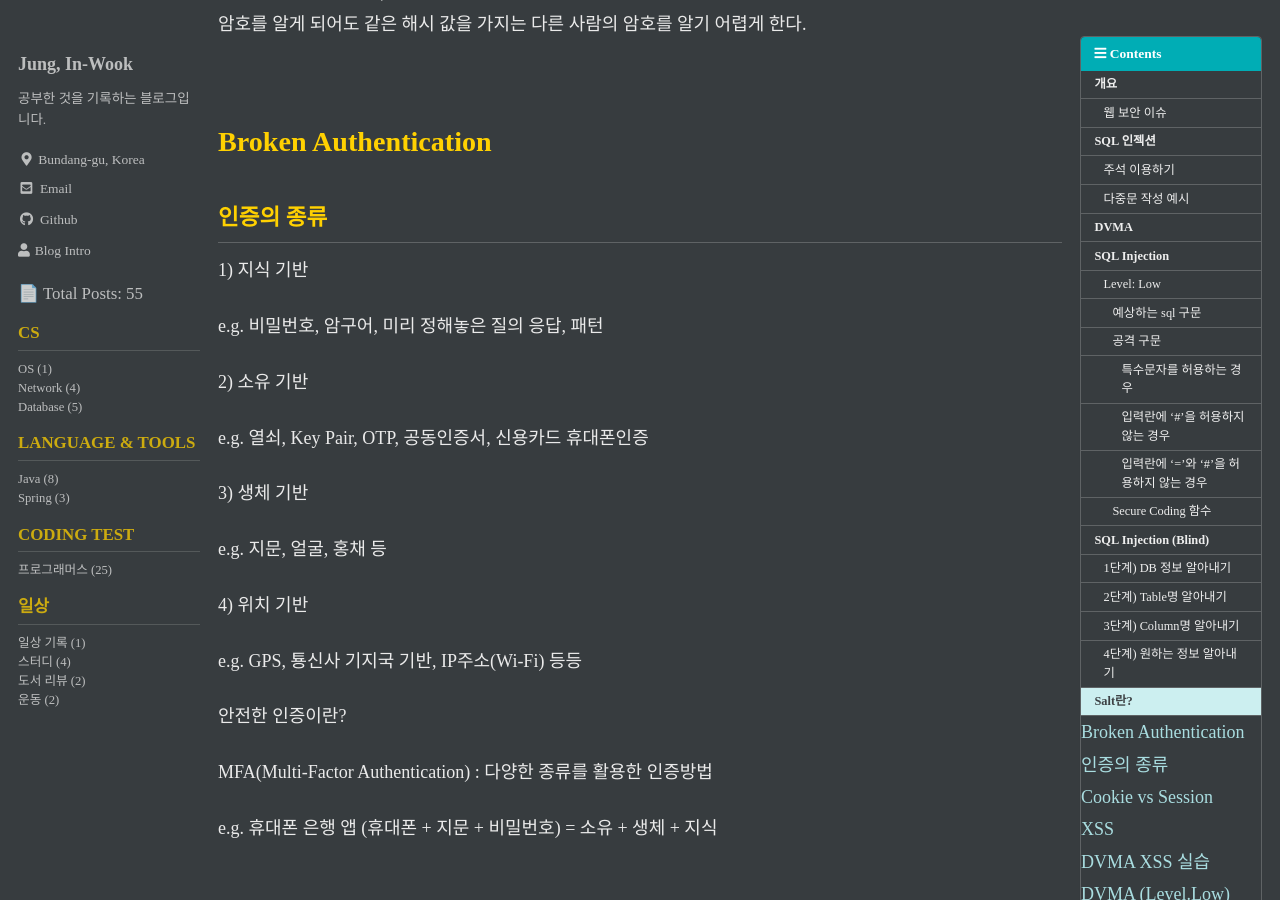
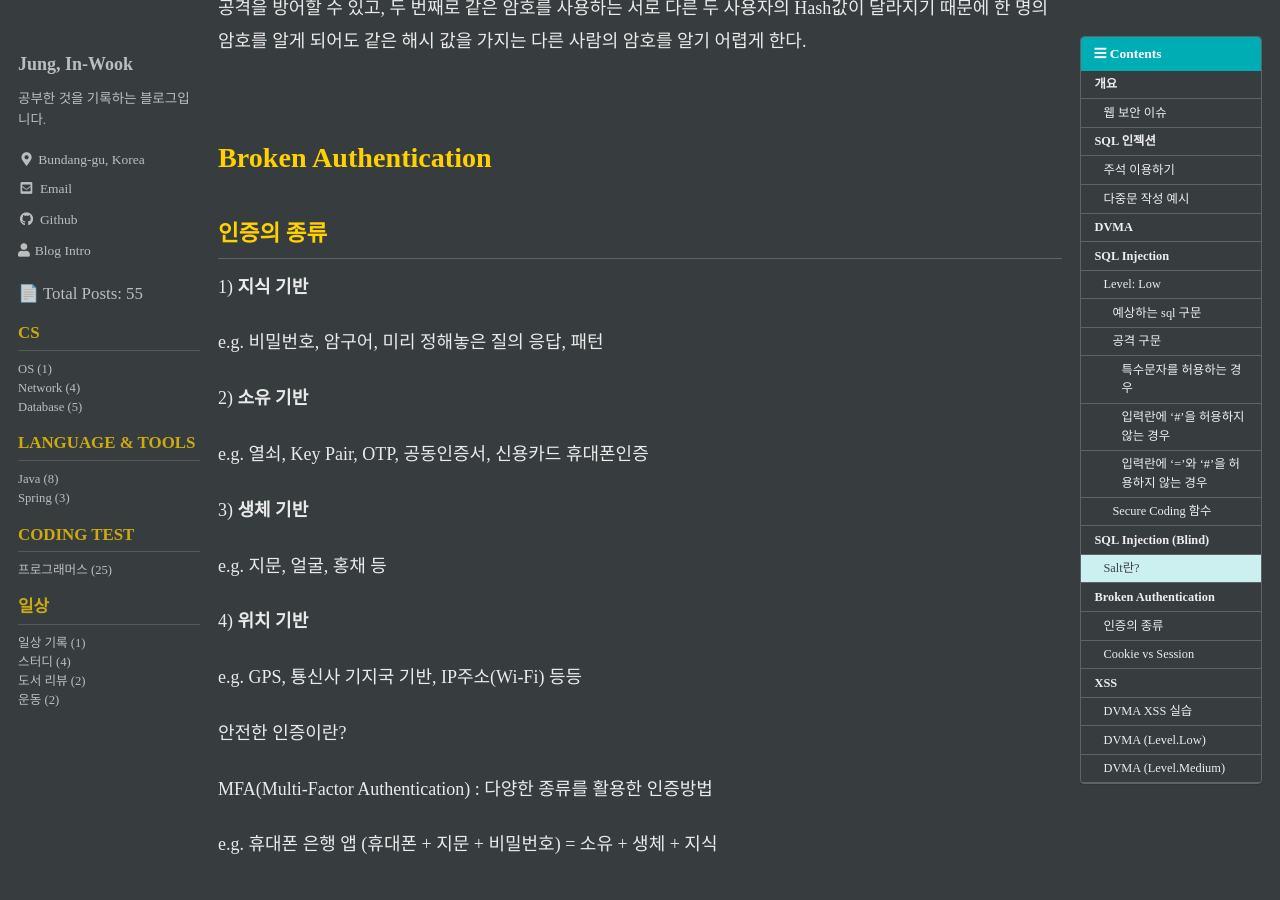
Before and after one commit to Koowin/koowin.github.io, a Jekyll site: the page built from _posts/network/2022-02-08-web-secure.md, in a window 1280 px wide and 900 px high, scrolled down 5032 px. Built offline with Jekyll 4.4.1, drawn with Linux system fonts in a browser that asks for light colours; cached includes are drawn as plain includes; some web fonts are replaced; comment, search, counter and statistics services are not loaded.

Commit message:
fix: toc

```diff
--- a/_posts/network/2022-02-08-web-secure.md
+++ b/_posts/network/2022-02-08-web-secure.md
@@ -93,7 +93,7 @@ SQL Injection 공격을 다 막기 위해서는 #, =, <, >, ', " 등을 모두
 
 물어보거나 에러를 유발시켜서 DB명, Table명, Column명을 알아내어 새로운 SQL문을 만들어내는 것.
 
-### 1단계) DB 정보 알아내기
+**1단계) DB 정보 알아내기**
 
 <span style="color:orange">database()</span> : DB명 조회 함수
 
@@ -105,7 +105,7 @@ SQL Injection 공격을 다 막기 위해서는 #, =, <, >, ', " 등을 모두
 
 <br/>
 
-### 2단계) Table명 알아내기
+**2단계) Table명 알아내기**
 
 information_schema라는 DB에 저장되어 있음.
 
@@ -113,13 +113,13 @@ information_schema라는 DB에 저장되어 있음.
 
 <br/>
 
-### 3단계) Column명 알아내기
+**3단계) Column명 알아내기**
 
 ' union select column_name, null from information_schema.columns WHERE table_name='users' #
 
 <br/>
 
-### 4단계) 원하는 정보 알아내기
+**4단계) 원하는 정보 알아내기**
 
 ' union select user, password from users #
 
@@ -149,19 +149,19 @@ e.g. admin의 암호
 
 ## 인증의 종류
 
-1) 지식 기반
+1) **지식 기반**
 
    e.g. 비밀번호, 암구어, 미리 정해놓은 질의 응답, 패턴
 
-2) 소유 기반
+2) **소유 기반**
 
    e.g. 열쇠, Key Pair, OTP, 공동인증서, 신용카드 휴대폰인증
 
-3) 생체 기반
+3) **생체 기반**
 
    e.g. 지문, 얼굴, 홍채 등
 
-4) 위치 기반
+4) **위치 기반**
 
    e.g. GPS, 툥신사 기지국 기반, IP주소(Wi-Fi) 등등
 
```
